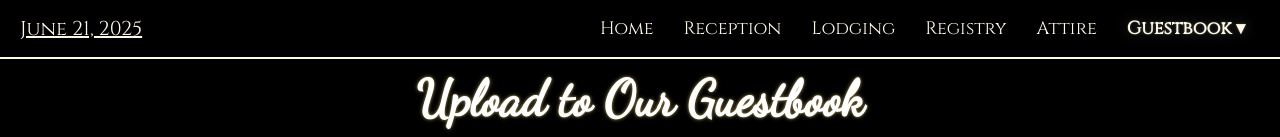
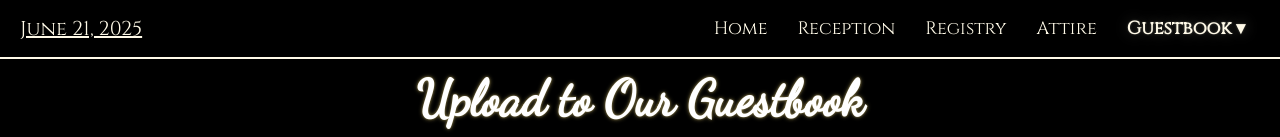
Before and after one commit to JeniseGilbert/lywoodwedding, a plain HTML site: page guestbook/upload/index.html in a window 1280 px wide. Shown: the top 137 px of the page. Drawn offline with Linux system fonts and the light colour scheme; a web font is replaced by a local one.

Commit message:
Update index.html

```diff
--- a/guestbook/upload/index.html
+++ b/guestbook/upload/index.html
@@ -512,7 +512,7 @@ input[type="file"] {
     <div id="myLinks">
       <a href="/home">Home</a>
       <a href="/reception">Reception</a>
-      <a href="/lodging">Lodging</a>
+      <!--<a href="/lodging">Lodging</a>-->
       <a href="/registry">Registry</a>
       <a href="/attire">Attire</a>
       <!-- RSVP link will be injected dynamically by JavaScript if authorized -->
```
